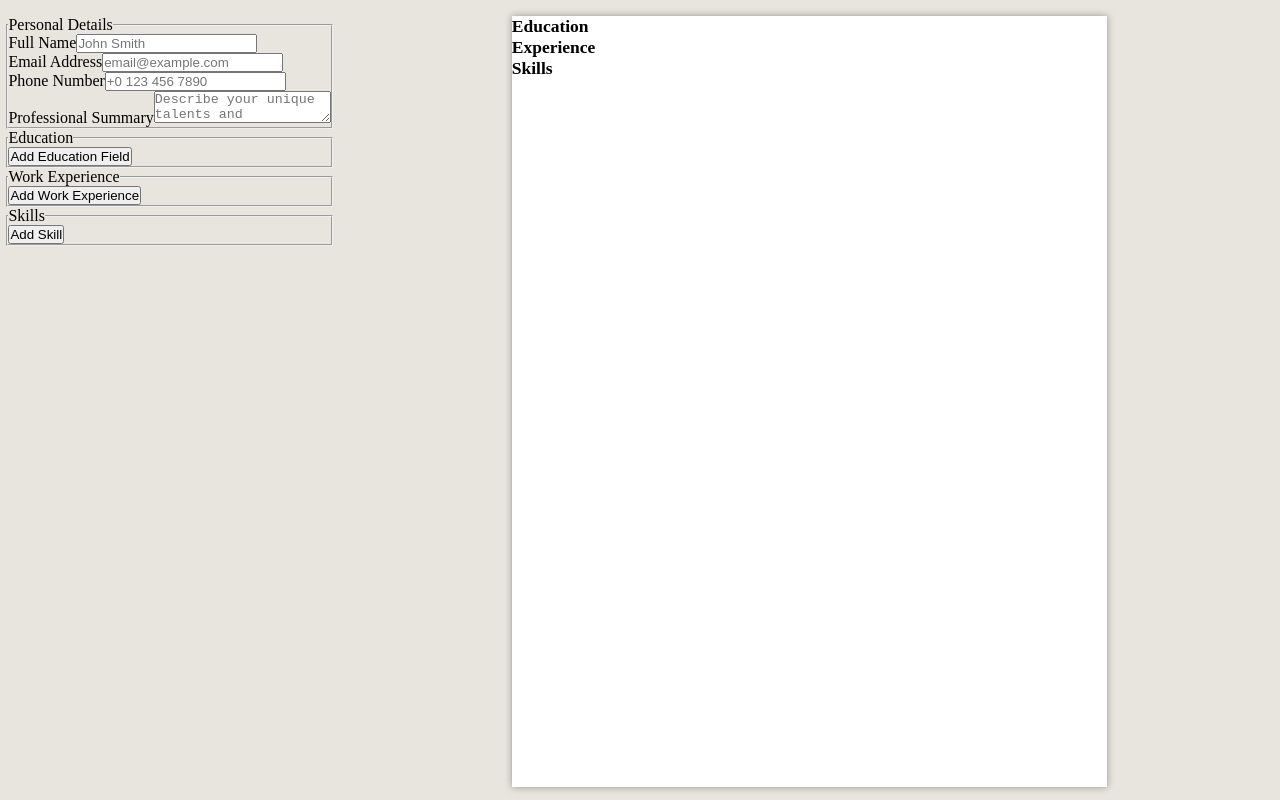
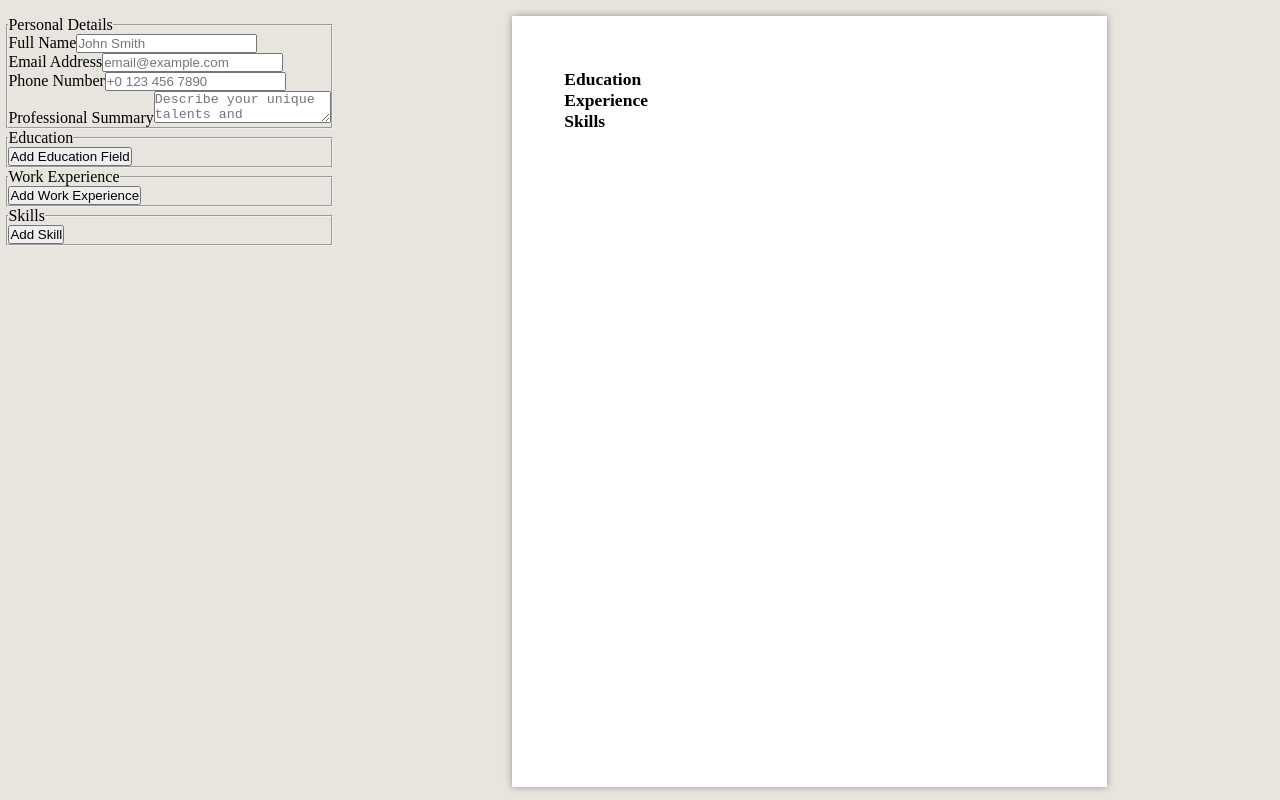
Before and after one commit to Long-Hold/odin-cv-application, a React (Vite) app: page / in a window 1280 px wide. Built offline with nearby package versions, Linux system fonts and the light colour scheme.

Commit message:
feat: add padding and min-height so resume can grow with entries

```diff
--- a/src/components/display/styles/ResumeTemplate.css
+++ b/src/components/display/styles/ResumeTemplate.css
@@ -11,8 +11,9 @@
 .resumeTemplate {
   background-color: white;
   width: 8.5in;
-  height: 11in;
+  min-height: 11in;
   zoom: var(--fit-scale);
   margin: auto;
   box-shadow: 0 0 10px rgba(0, 0, 0, 0.355);
+  padding: 0.75in;
 }
```
